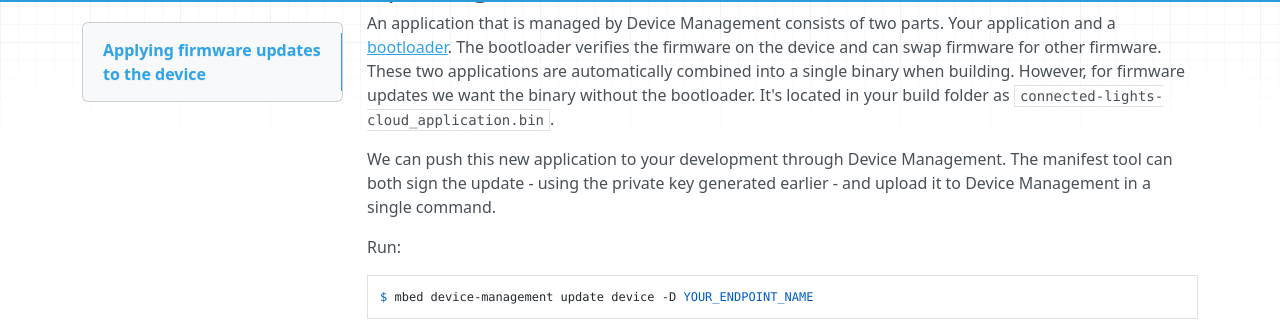
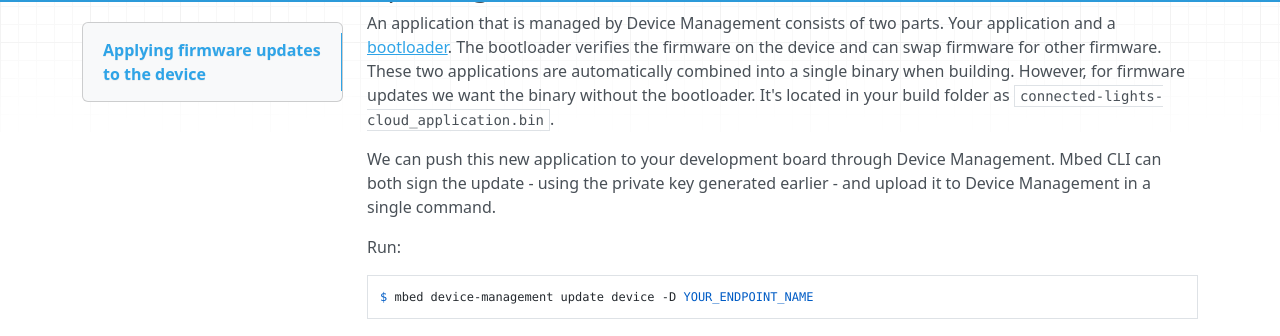
Before and after one commit to PelionIoT/connected-lights-cloud, an MkDocs documentation site: the page built from docs/8_updates.md, in a window 1280 px wide and 900 px high, scrolled down 1583 px. Shown: the part 174-510 px from the top of the window. Built offline with MkDocs 1.6.1, drawn with Linux system fonts in a browser that asks for light colours; nearby versions of some CDN libraries; old or Windows-style settings are respelled for this version of MkDocs.

Commit message:
Wille's comments

```diff
--- a/docs/8_updates.md
+++ b/docs/8_updates.md
@@ -72,7 +72,7 @@ Then rebuild the application, but do not flash the binary to your development bo
 
 An application that is managed by Device Management consists of two parts. Your application and a [bootloader](https://github.com/armmbed/mbed-bootloader). The bootloader verifies the firmware on the device and can swap firmware for other firmware. These two applications are automatically combined into a single binary when building. However, for firmware updates we want the binary without the bootloader. It's located in your build folder as `connected-lights-cloud_application.bin`.
 
-We can push this new application to your development through Device Management. The manifest tool can both sign the update - using the private key generated earlier - and upload it to Device Management in a single command.
+We can push this new application to your development board through Device Management. Mbed CLI can both sign the update - using the private key generated earlier - and upload it to Device Management in a single command.
 
 Run:
 
```
